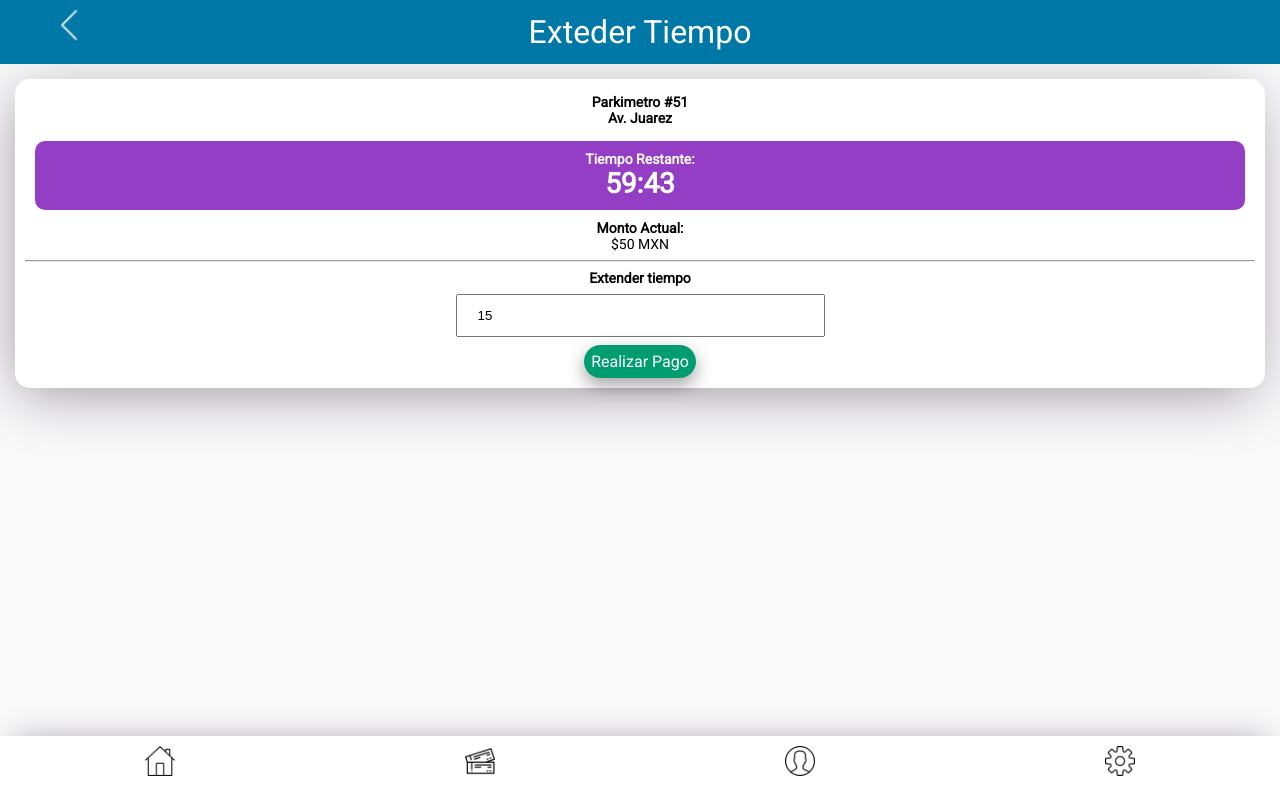
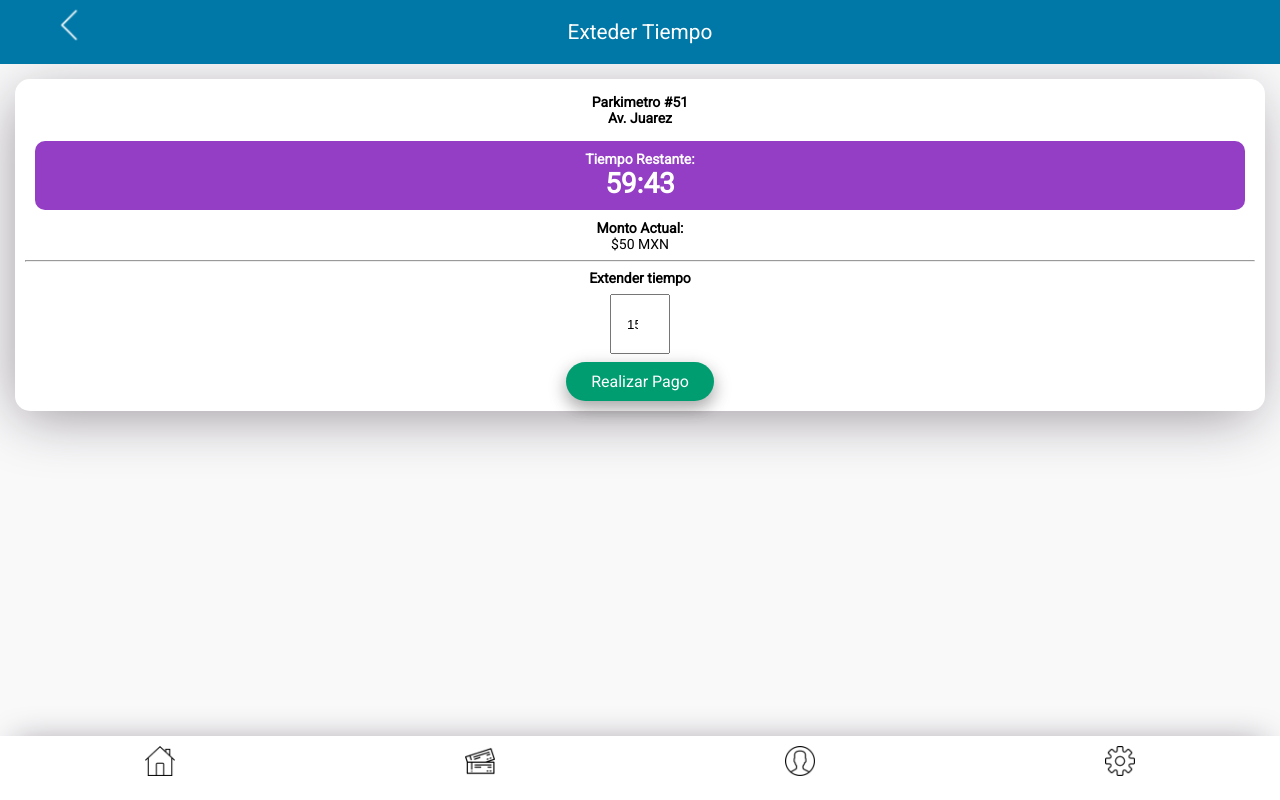
Before and after one commit to greghernandez/parking, a PHP site: page /ticket.php in a window 1280 px wide. Run offline with PHP 8.4, Linux system fonts and the light colour scheme; some libraries are stand-ins or nearby versions.

Commit message:
update (tickets y cuenta)

```diff
--- a/css/main.css
+++ b/css/main.css
@@ -58,7 +58,7 @@ Navbar
   display: table-cell;
   vertical-align: middle;
   color: #FFF;
-  font-size: 2em;
+  font-size: 1.3em;
 }
 #p-logo{
   width: 25px;
@@ -200,8 +200,9 @@ contenedor - contenido
 
 /**/
 .num-time{
-    width: 30%;
-    padding: 12px 20px;
+    width: 60px;
+    height: 60px;
+    padding: 15px 15px;
     margin: 8px 0;
     box-sizing: border-box;
 }
@@ -257,6 +258,10 @@ botones
   color: #FFFFFF;
   outline: none;
   box-shadow: 0 8px 16px 0 rgba(0,0,0,0.2), 0 6px 20px 0 rgba(0,0,0,0.19);
+}
+
+.btn-large{
+  padding: 10px 25px 10px 25px !important;
 }
 
 /*
--- a/mi-cuenta.php
+++ b/mi-cuenta.php
@@ -7,11 +7,13 @@ require 'header.php';
 </div>
 </div>
     <div id="contenedor">
-    	<div class="img-usuario">
+    	<div class="img-usuario animated bounceInDown">
 
     	</div>
     	<div class="card animated bounceInDown">
             <p>Nombre:</p>
+            <hr>
+            <p>Email:</p>
     	</div>
         <div class="card animated bounceInDown">
             <p>Contacto:</p>
--- a/ticket.php
+++ b/ticket.php
@@ -25,10 +25,10 @@ require 'header.php';
                 <p class="bold">Extender tiempo</p>
             </div>
             <div class="center">
-                <input class="num-time" type="number" min="0" value="15">
+                <input class="num-time" type="number" min="0" step="15"value="15">
             </div>
             <div class="center">
-                <a href="" class="btn bg-verde center">Realizar Pago</a>
+                <a href="" class="btn btn-large bg-verde center">Realizar Pago</a>
             </div>
     	</div>
     </div>
```
